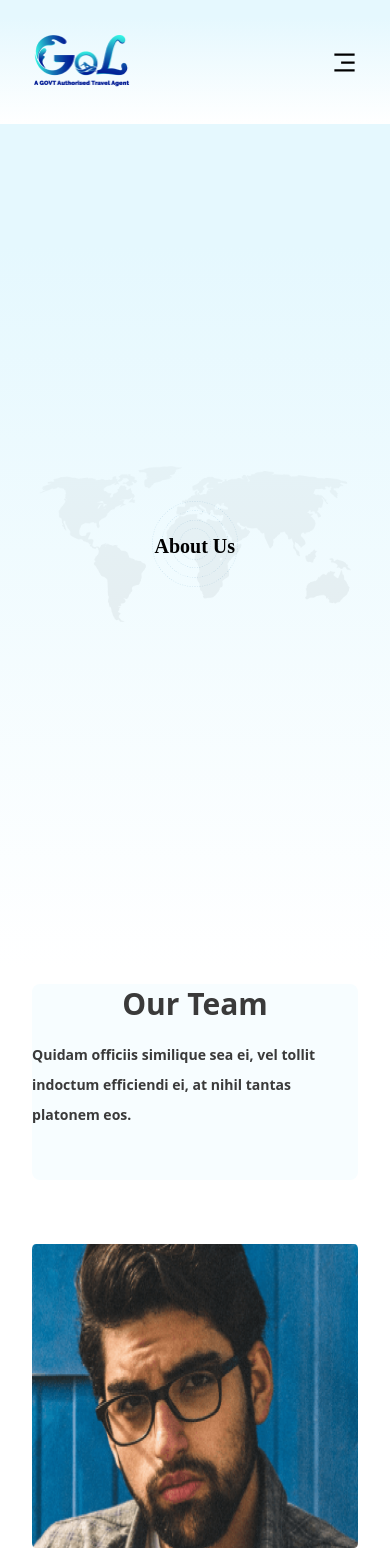
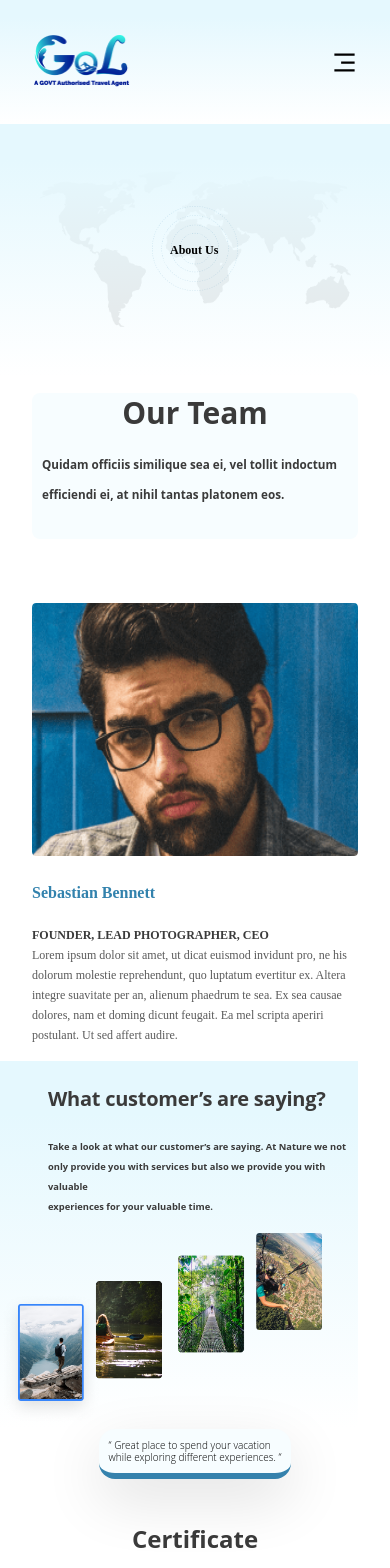
Before and after one commit to Anikesh-developer/Travel_Landing-pg, a React (Create React App) app: page /Travel_Landing-pg/about-us in a window 390 px wide. Shown: the top 1568 px of the page. Built offline with nearby package versions, Linux system fonts and the light colour scheme.

Commit message:
new update

```diff
--- a/src/About Us/aboutus.css
+++ b/src/About Us/aboutus.css
@@ -182,6 +182,13 @@
     width: 100%;
 }
 @media screen and (max-width:1500px) {
+    .travel__aboutus-content {
+        height: 80vh;
+    }
+    .travel__aboutus-content__heading {
+        font-size: 45px;
+        width: 183px;
+    }
     .travel__aboutus-customer {
         margin-right: 5rem;
     }
@@ -190,6 +197,20 @@
     }
 }
 @media screen and (max-width:950px) {
+    .travel__aboutus-content {
+        height: 50vh;
+    }
+    .travel__aboutus-content__heading {
+        font-size: 40px;
+        width: 163px;
+    }
+    .travel__aboutus-team__title {
+        font-size: 25px;
+        line-height: 50px;
+    }
+    .travel__aboutus-team__subtitle {
+        font-size: 14px;
+    }
     .travel__aboutus-team__about {
         flex-direction: column;
     }
@@ -200,8 +221,14 @@
         width: 100%;
         height: 45vh;
     }
+    .travel__aboutus-customer {
+        margin-right:4rem;
+    }
 }
-@media screen and (max-width:650px) {
+@media screen and (max-width:750px) {
+    .travel__aboutus-content {
+        height: 30vh;
+    }
     .travel__aboutus-team__about-image img {
         height: 36vh;
     }
@@ -217,13 +244,20 @@
         line-height: 40px;
     }
     .travel__aboutus-team__subtitle {
-        font-size: 12px;
+        font-size: 10px;
+        padding-bottom: 30px;
+        padding-left: 10px;
+        padding-right: 10px;
+    }
+    .travel__aboutus-customer {
+        margin-right: 3rem;
     }
     .travel__aboutus-customer__heading-title {
         font-size: 12px;
     }
     .travel__aboutus-customer__heading-subtitle {
-        font-weight: 200;
+        font-weight: 100;
+        font-size: 10px;
     }
     .travel__aboutus-customer__comment-user h2 {
         font-size: 12px;
@@ -238,3 +272,41 @@
         margin-top: 3rem;
     }
 }
+@media screen and (max-width:450px) {
+    .travel__aboutus-content__heading {
+        font-size: 12px;
+        width: 50px;
+    }
+    .travel__aboutus-team__about-image img {
+        height: 30vh;
+    }
+    .travel__aboutus-customer__heading-subtitle {
+        font-size: 8px;
+    }
+    .travel__aboutus-team__about-bio h1 {
+        font-size: 16px;
+        line-height: 65px;
+    }
+    .travel__aboutus-team__about-bio h2 , .travel__aboutus-team__about-bio p{
+        font-size: 12px;
+        line-height: 20px;
+    }
+    .travel__aboutus-customer {
+        margin-right: 2rem;
+    }
+    .travel__aboutus-customer__heading-title {
+        font-size: 10px;
+    }
+    .travel__aboutus-customer__comment-user h2 {
+        font-size: 10px;
+        line-height: 12px;
+        padding: 10px;
+    }
+    .travel__aboutus-cert__content-title {
+        font-size: 12px;
+        line-height: 24px;
+    }
+    .travel__aboutus-cert__content-subtitle {
+        font-size: 10px;
+    }
+}
--- a/src/Component/navbar/navbar.css
+++ b/src/Component/navbar/navbar.css
@@ -96,14 +96,15 @@
     margin: 1rem 0;
 }
 .travel__navbar-menu_container a {
-    width: 132px;
-    height: 22px;
     font-family: var(--font-family);
-    font-weight: 400;
+    font-weight: bold;
     font-size: 16px;
     line-height: 140%;
     text-decoration: none;
     color: black;
+}
+.travel__navbar-menu_container p :hover {
+    border-bottom: 4px solid #3282AD;
 }
 .travel__navbar-menu_container-links-sign {
     display: none;
@@ -121,7 +122,7 @@
         padding: 2rem 4rem;
     }
 }
-@media screen and (max-width:550px) {
+@media screen and (max-width:560px) {
     .travel__navbar{
         padding: 2rem;
     }
--- a/src/Component/selectdate/selectdate.css
+++ b/src/Component/selectdate/selectdate.css
@@ -110,7 +110,7 @@
     .travel__selectdate-content input {
         margin: 2rem 0;
         padding: 5px;
-        width: 50%;
+        width: 60%;
     }
     .travel__selectdate-content{
         display: flex;
@@ -122,7 +122,7 @@
         justify-content: center;
     }
     .label {
-        font-size: 10px;
+        font-size: 16px;
     }
     .select {
         padding: 5px;
```
